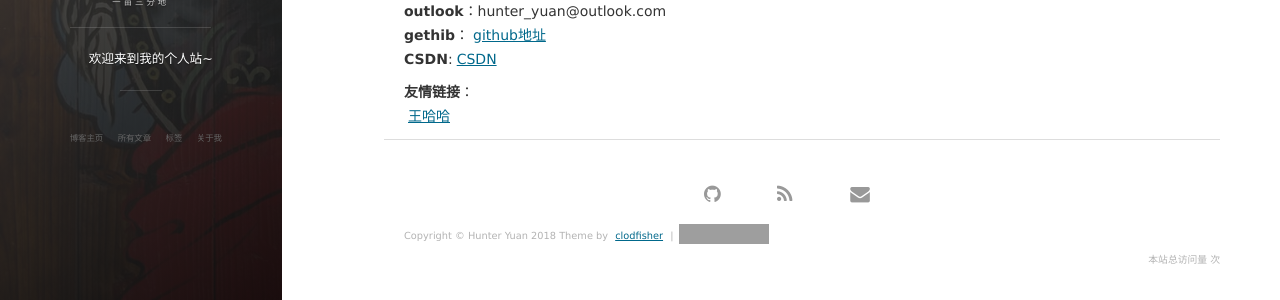
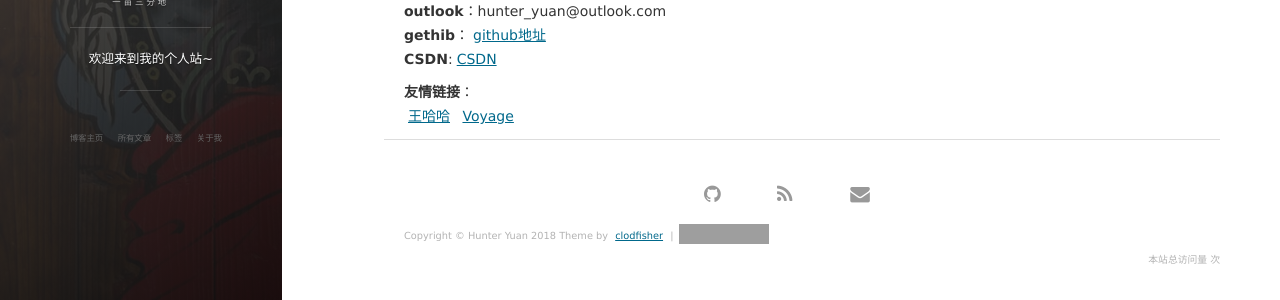
Before and after one commit to Clodfisher/Clodfisher.github.io, a Jekyll site: the page built from about.md, in a window 1280 px wide. Shown: the part 457-757 px from the top of the page. Built offline with Jekyll 4.4.1, drawn with Linux system fonts in a browser that asks for light colours; nearby versions of some CDN libraries; our own code applies the rules of GitHub Pages for plain Markdown files; comment, search, counter and statistics services are not loaded; grey boxes are pictures that could not be loaded.

Commit message:
change about

```diff
--- a/about.md
+++ b/about.md
@@ -31,3 +31,4 @@ title: 关于我
 
 **友情链接**：
 [王哈哈](http://am4zing.me/)
+[Voyage](http://haoxiaohui.xyz/)
```
